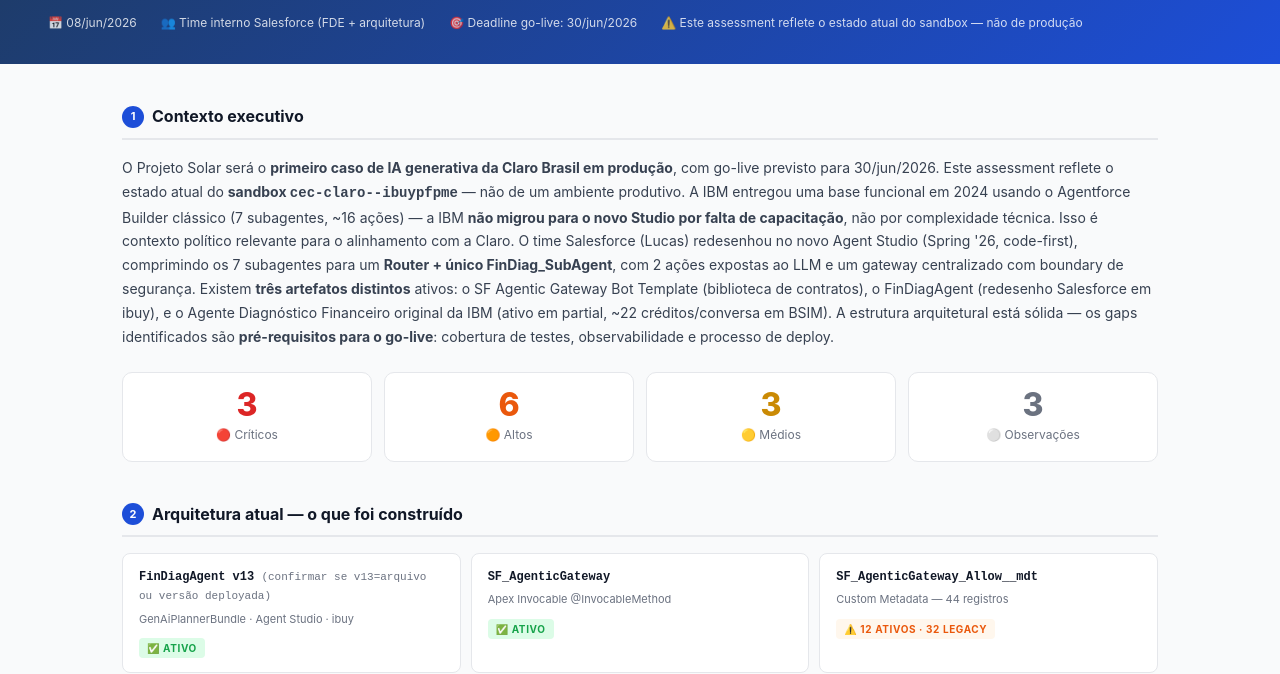
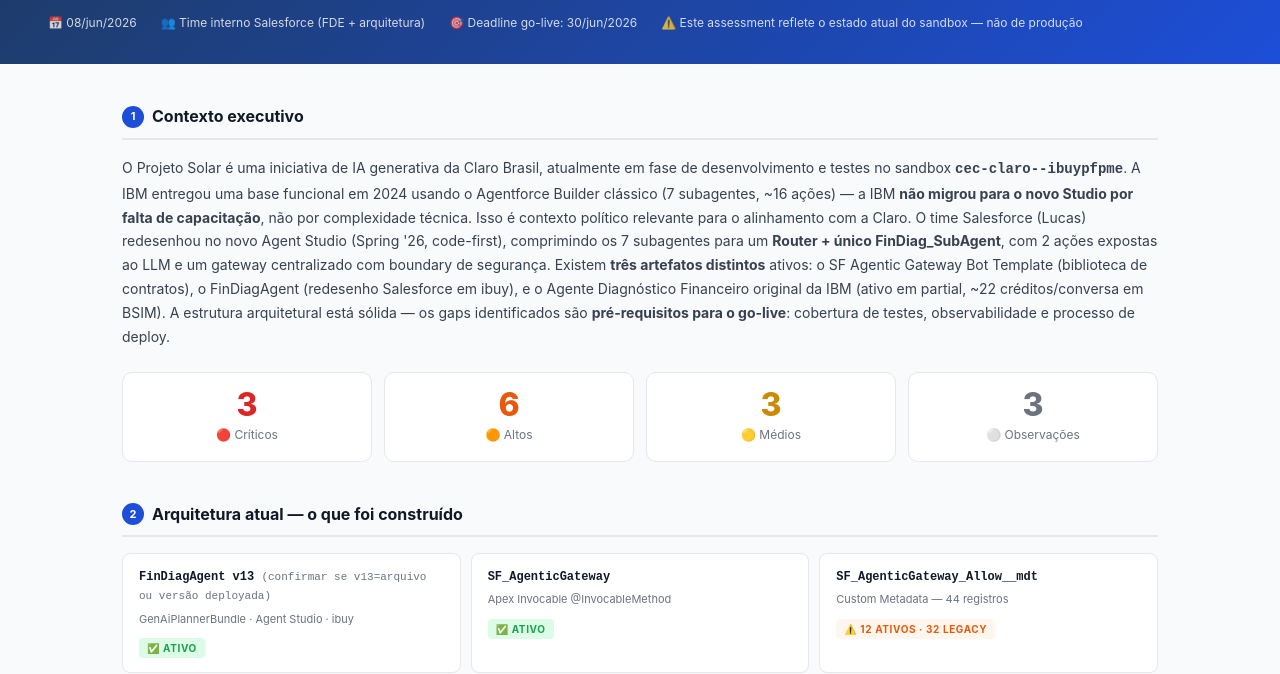
Before and after one commit to adeandrade27/projeto-solar-assessment, a plain HTML site: page index.html in a window 1280 px wide. Shown: the part 148-822 px from the top of the page. Drawn offline with Linux system fonts and the light colour scheme.

Commit message:
Suaviza intro — remove data de entrega e travessão

```diff
--- a/index.html
+++ b/index.html
@@ -375,8 +375,7 @@
   <section>
     <h2><span class="section-num">1</span> Contexto executivo</h2>
     <p style="font-size:14px; color:#374151; line-height:1.7;">
-      O Projeto Solar será o <strong>primeiro caso de IA generativa da Claro Brasil em produção</strong>, com go-live previsto para 30/jun/2026.
-      Este assessment reflete o estado atual do <strong>sandbox <code>cec-claro--ibuypfpme</code></strong> — não de um ambiente produtivo.
+      O Projeto Solar é uma iniciativa de IA generativa da Claro Brasil, atualmente em fase de desenvolvimento e testes no sandbox <strong><code>cec-claro--ibuypfpme</code></strong>.
       A IBM entregou uma base funcional em 2024 usando o Agentforce Builder clássico (7 subagentes, ~16 ações) — a IBM <strong>não migrou para o novo Studio por falta de capacitação</strong>, não por complexidade técnica. Isso é contexto político relevante para o alinhamento com a Claro.
       O time Salesforce (Lucas) redesenhou no novo Agent Studio (Spring '26, code-first), comprimindo os 7 subagentes para um <strong>Router + único FinDiag_SubAgent</strong>, com 2 ações expostas ao LLM e um gateway centralizado com boundary de segurança.
       Existem <strong>três artefatos distintos</strong> ativos: o SF Agentic Gateway Bot Template (biblioteca de contratos), o FinDiagAgent (redesenho Salesforce em ibuy), e o Agente Diagnóstico Financeiro original da IBM (ativo em partial, ~22 créditos/conversa em BSIM).
```
